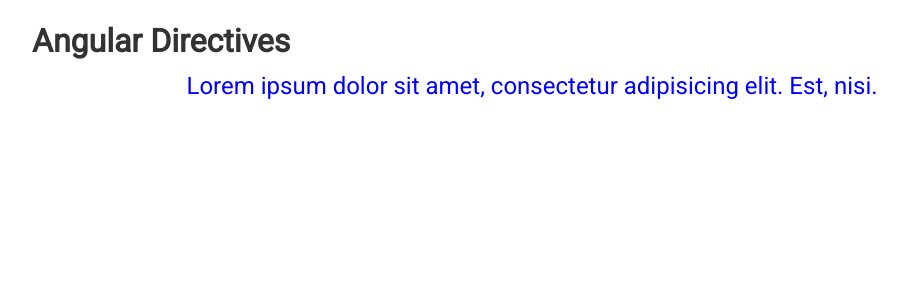
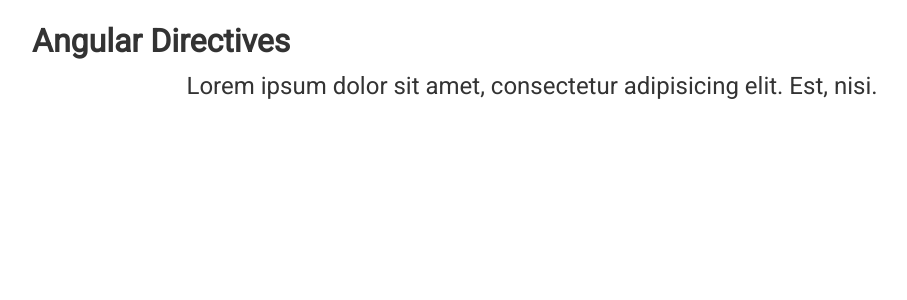
Before and after one commit to yakidan/Angular, an Angular app in the folder Angular/Practise/basics-and-syntax/angular-basics/: page / in a window 1280 px wide. Shown: the top 300 px of the page, without its empty margins (108-1015 px from the left). Built offline with nearby package versions, Linux system fonts and the light colour scheme.

Commit message:
Directives: parameter passing in directive

```diff
--- a/Angular/Practise/basics-and-syntax/angular-basics/src/app/app.component.html
+++ b/Angular/Practise/basics-and-syntax/angular-basics/src/app/app.component.html
@@ -1,4 +1,7 @@
 <div class="container">
   <h1>Angular Directives</h1>
-  <p appStyle>Lorem ipsum dolor sit amet, consectetur adipisicing elit. Est, nisi.</p>
+  <p [appStyle]="'red'" [dStyles]="{border:'1px solid blue',
+   borderRadius:'5px',
+   fontWeight:'bold'}">
+    Lorem ipsum dolor sit amet, consectetur adipisicing elit. Est, nisi.</p>
 </div>
--- a/Angular/Practise/basics-and-syntax/angular-basics/src/app/directives/style.directive.ts
+++ b/Angular/Practise/basics-and-syntax/angular-basics/src/app/directives/style.directive.ts
@@ -1,23 +1,32 @@
-import {Directive, ElementRef, HostListener, Renderer2} from "@angular/core";
+import {Directive, ElementRef, HostListener, Input, Renderer2} from "@angular/core";
 
 @Directive({selector: '[appStyle]'})
 export class StyleDirective {
+  @Input('appStyle') color: string = "blue"
+  @Input() dStyles: { border?: string, fontWeight?: string, borderRadius?: string }
+
   constructor(private el: ElementRef, private r: Renderer2) {
-    this.r.setStyle(this.el.nativeElement, 'color', 'blue')
-    //el.nativeElement.style.color = 'red'
-    console.log(el)
+    // this.r.setStyle(this.el.nativeElement, 'color', 'blue')
+    // //el.nativeElement.style.color = 'red'
+    // console.log(el)
   }
 
   @HostListener('click', ['$event.target']) onClick(Event) {
-    this.r.setStyle(this.el.nativeElement, 'color', 'blue')
   }
 
   @HostListener('mouseenter') onEnter() {
-    this.r.setStyle(this.el.nativeElement, 'color', 'red')
+
+    this.r.setStyle(this.el.nativeElement, 'color', this.color)
+    this.r.setStyle(this.el.nativeElement, 'fontWeight', this.dStyles.fontWeight)
+    this.r.setStyle(this.el.nativeElement, 'border', this.dStyles.border)
+    this.r.setStyle(this.el.nativeElement, 'borderRadius', this.dStyles.borderRadius)
   }
 
   @HostListener('mouseleave') onLeave() {
     this.r.setStyle(this.el.nativeElement, 'color', null)
+    this.r.setStyle(this.el.nativeElement, 'fontWeight', null)
+    this.r.setStyle(this.el.nativeElement, 'border', null)
+    this.r.setStyle(this.el.nativeElement, 'borderRadius', null)
   }
 
 
```
